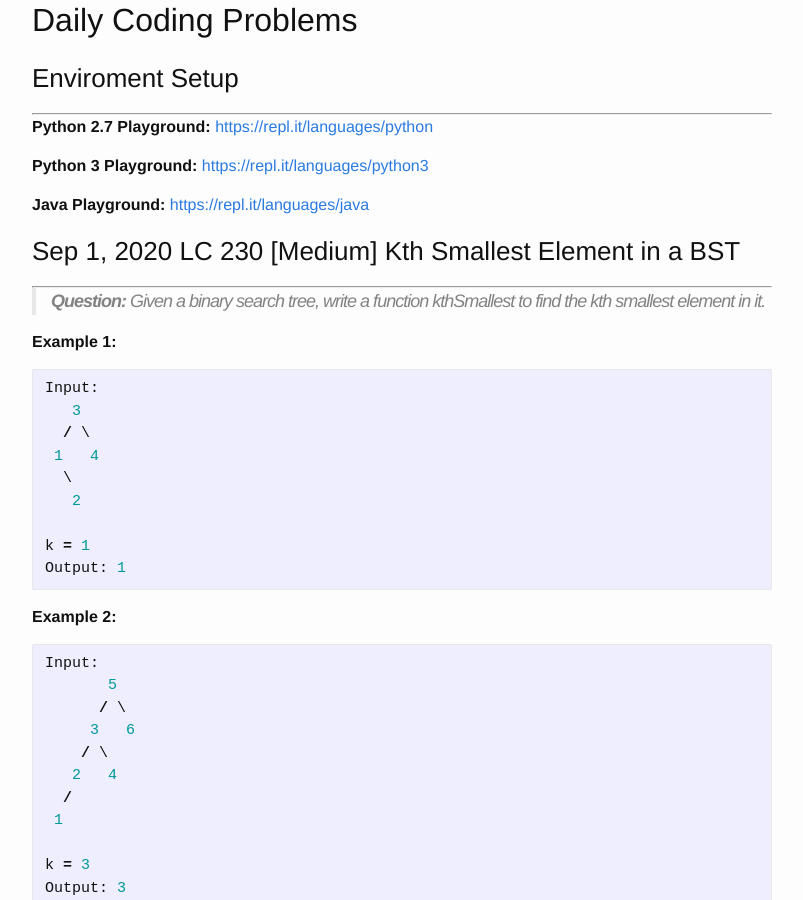
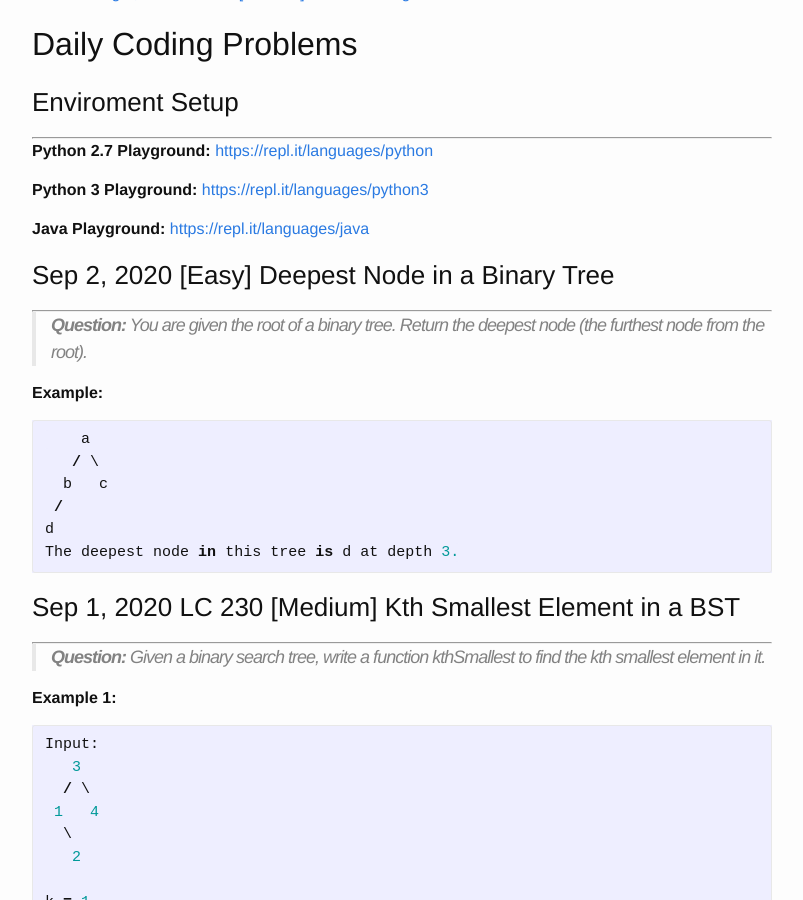
Before and after one commit to trsong/trsong.github.io, a Jekyll site: the page built from _posts/2020-08-01-DailyQuestionsAug.md, in a window 1280 px wide and 900 px high, scrolled down 1035 px. Shown: the whole window, without its empty margins (238-1041 px from the left). Built offline with Jekyll 4.4.1, drawn with Linux system fonts in a browser that asks for light colours; some of the changed text lies outside the part shown.

Commit message:
Add Sep 2 Question

````diff
--- a/_posts/2020-08-01-DailyQuestionsAug.md
+++ b/_posts/2020-08-01-DailyQuestionsAug.md
@@ -17,6 +17,21 @@ categories: Python/Java
 **Python 3 Playground:** [https://repl.it/languages/python3](https://repl.it/languages/python3)
 
 **Java Playground:** [https://repl.it/languages/java](https://repl.it/languages/java)
+
+
+### Sep 2, 2020 \[Easy\] Deepest Node in a Binary Tree
+---
+> **Question:** You are given the root of a binary tree. Return the deepest node (the furthest node from the root).
+
+**Example:**
+```py
+    a
+   / \
+  b   c
+ /
+d
+The deepest node in this tree is d at depth 3.
+```
 
 
 ### Sep 1, 2020 LC 230 \[Medium\] Kth Smallest Element in a BST
````
